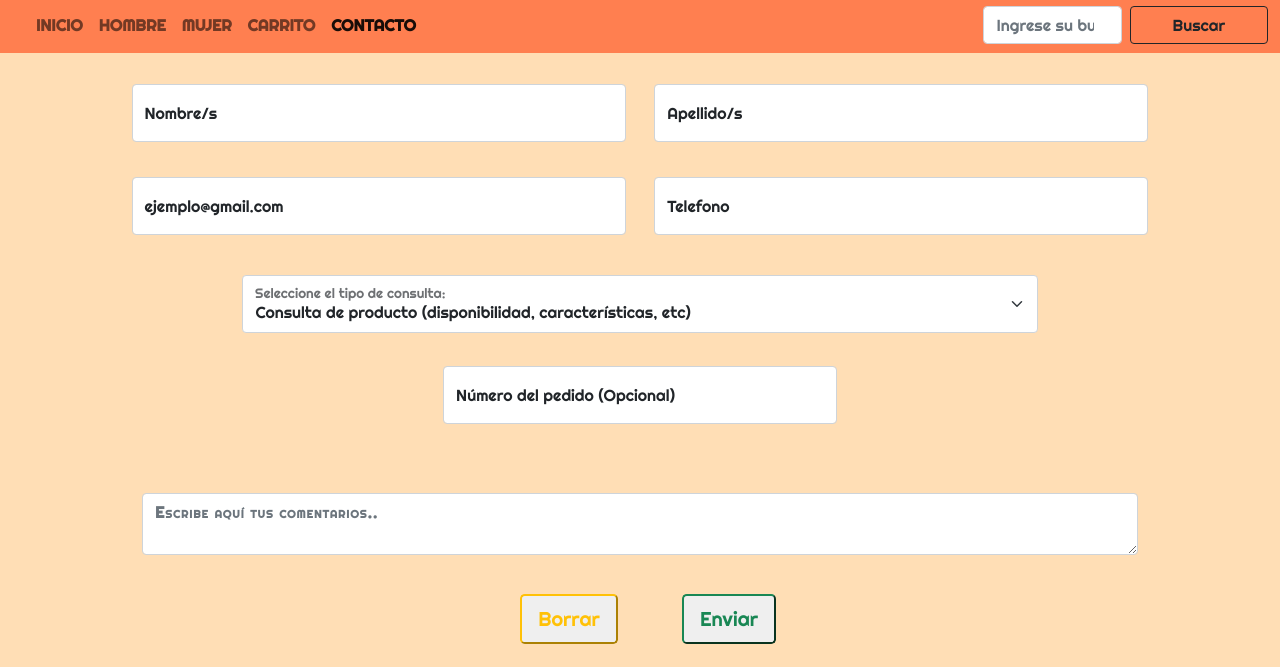
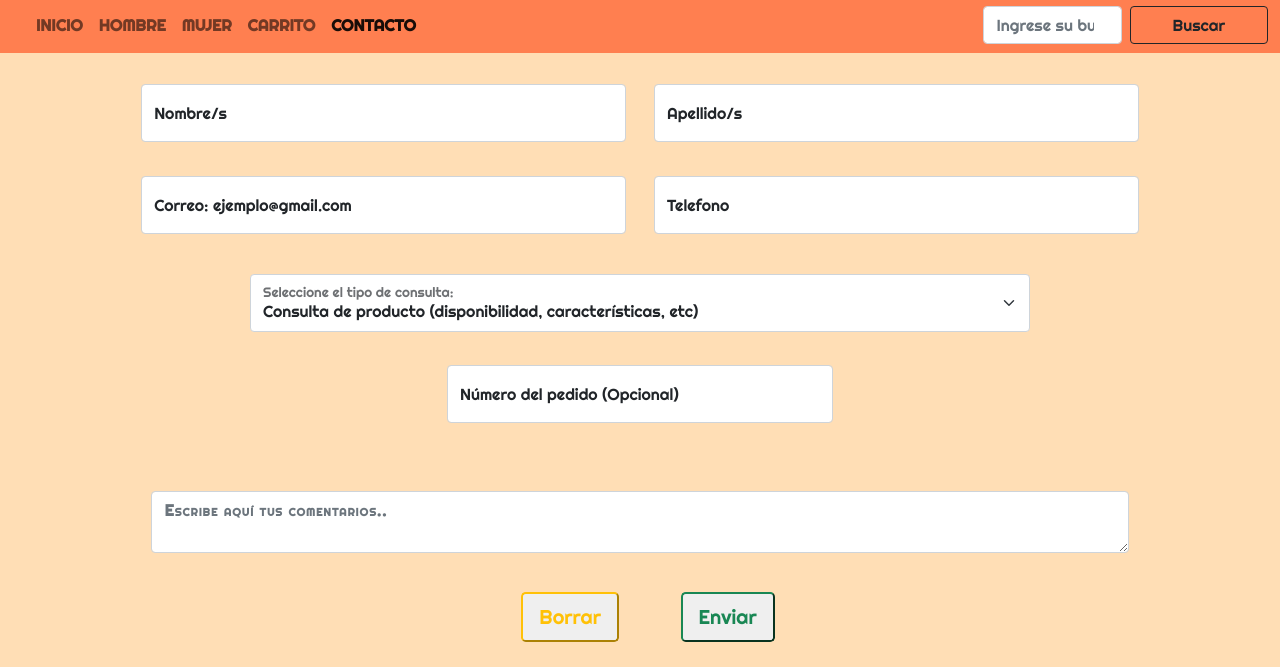
Before and after one commit to DanielsOtto/proyectoFinal, a plain HTML site: page pages/contacto.html in a window 1280 px wide. Shown: the part 97-764 px from the top of the page. Drawn offline with Linux system fonts and the light colour scheme.

Commit message:
BS clean. ver 2.02

```diff
--- a/pages/contacto.html
+++ b/pages/contacto.html
@@ -72,7 +72,7 @@
 		</section>
 	</nav>
 	<!-- FIN nav // INICIO main-->
-	<main>
+	<main class="container-fluid">
 		<form class="row rowContact g-2">
 			<div class="offset-lg-1 col-lg-5 col-md-6">
 				<article class="form-floating mb-3">
@@ -89,7 +89,7 @@
 			<div class="offset-lg-1 col-lg-5 col-md-6">
 				<article class="form-floating mb-3">
 					<input type="email" class="form-control" id="floatingInput" placeholder="name@example.com" required>
-					<label for="floatingInput">ejemplo@gmail.com</label>
+					<label for="floatingInput">Correo: ejemplo@gmail.com</label>
 				</article>
 			</div>
 			<div class="col-lg-5 col-md-6">
```
